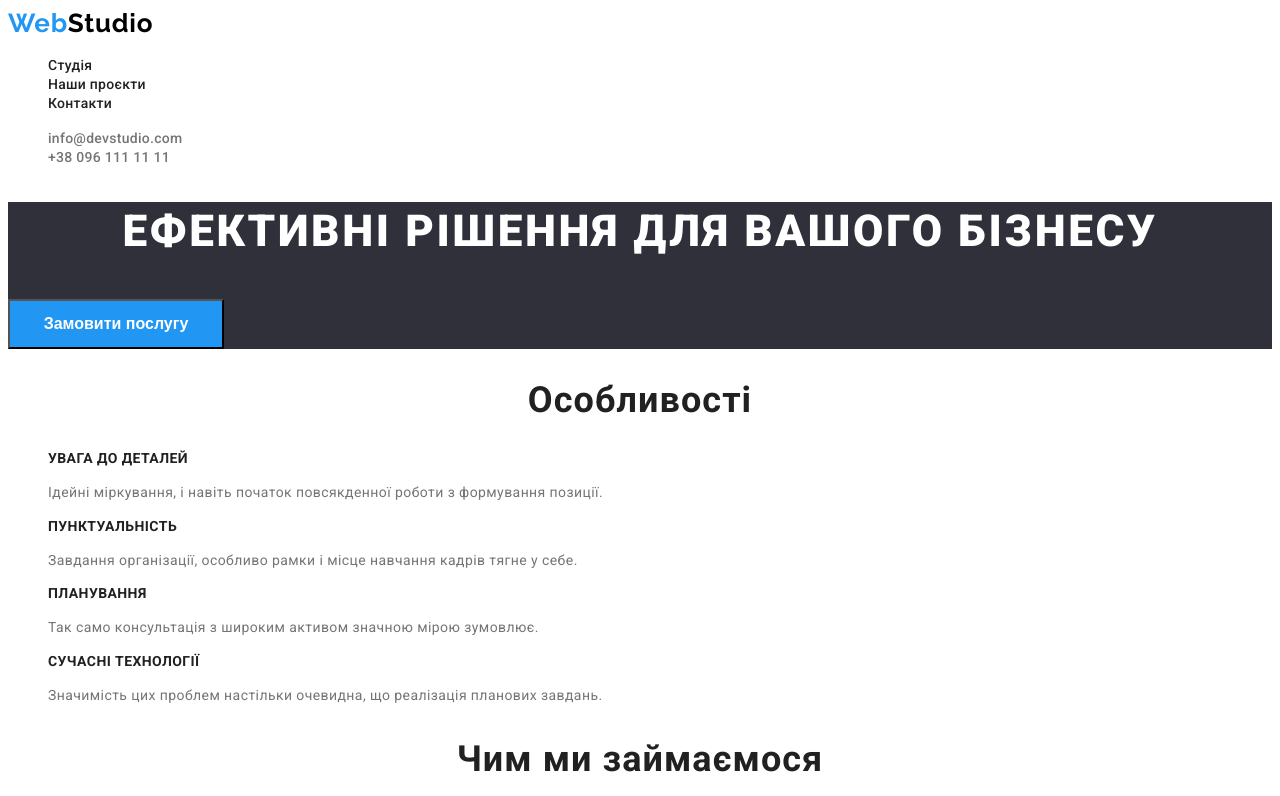
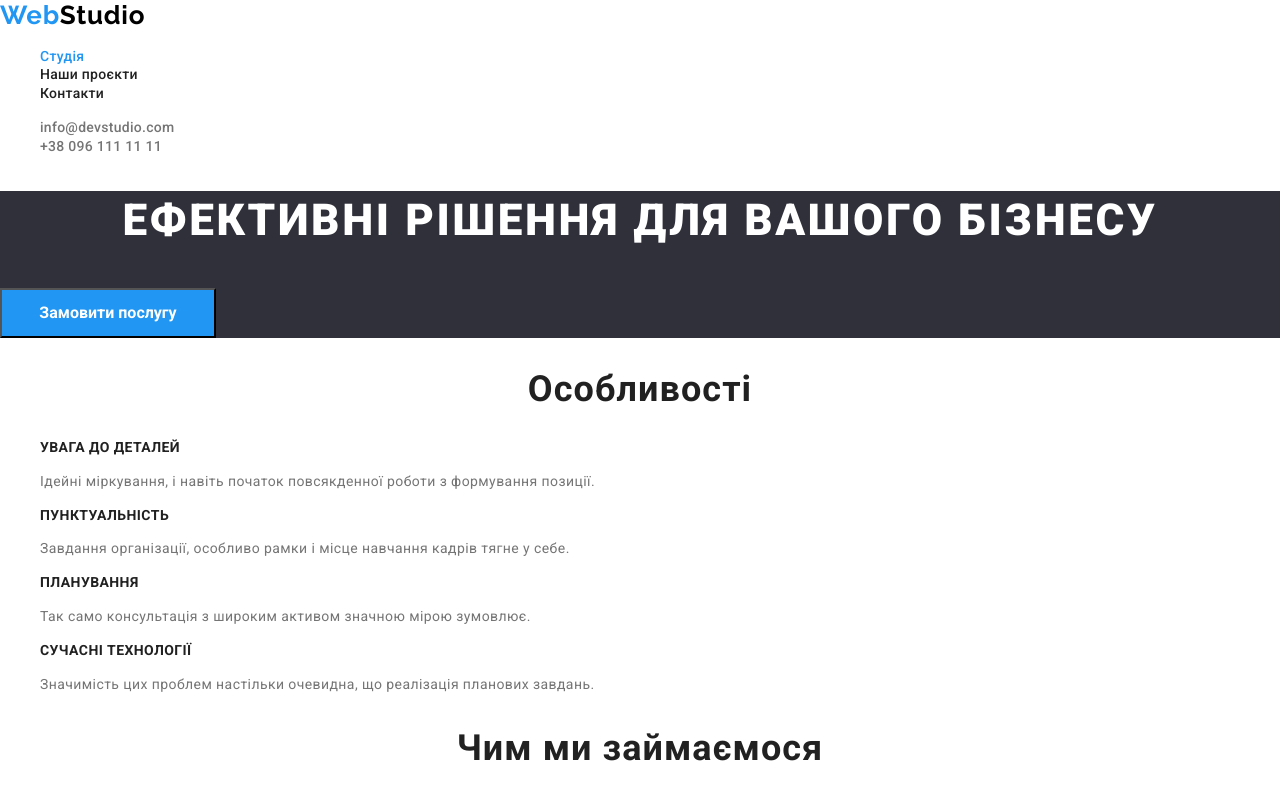
Before and after one commit to Fotyniya/goit-markup-hw-03, a plain HTML site: page index.html in a window 1280 px wide. Shown: the top 796 px of the page. Drawn offline with nearby package versions, Linux system fonts and the light colour scheme.

Commit message:
подсветка активной страницы

```diff
--- a/css/styles.css
+++ b/css/styles.css
@@ -19,6 +19,7 @@ body {
     font-family: 'Roboto', sans-serif;
     color: var(--title-color);
 }
+
 .list {
     list-style: none;
 }
@@ -52,6 +53,9 @@ body {
     color: var(--accent-color);
 }
 .site-nav a:focus {
+    color: var(--accent-color);
+}
+.site-nav a.current {
     color: var(--accent-color);
 }
 /* styles contacts */
--- a/index.html
+++ b/index.html
@@ -7,6 +7,7 @@
     <title>WebStudio</title>
     <link rel="preconnect" href="https://fonts.googleapis.com">
     <link rel="preconnect" href="https://fonts.gstatic.com" crossorigin>
+    <link rel="stylesheet" href="https://cdn.jsdelivr.net/npm/modern-normalize@1.1.0/modern-normalize.min.css">
     <link
         href="https://fonts.googleapis.com/css2?family=Montserrat:wght@400;700&family=Raleway:wght@700&family=Roboto:wght@400;500;700;900&display=swap"
         rel="stylesheet">
@@ -20,7 +21,7 @@
         <nav class="page-navigation">
             <ul class="site-nav list">
                 <li>
-                    <a href="./index.html" class="link">
+                    <a href="./index.html" class="link current">
                         Студія
                     </a>
                 </li>
```
Also changed, not shown: portfolio.html (+2 -1 lines).
